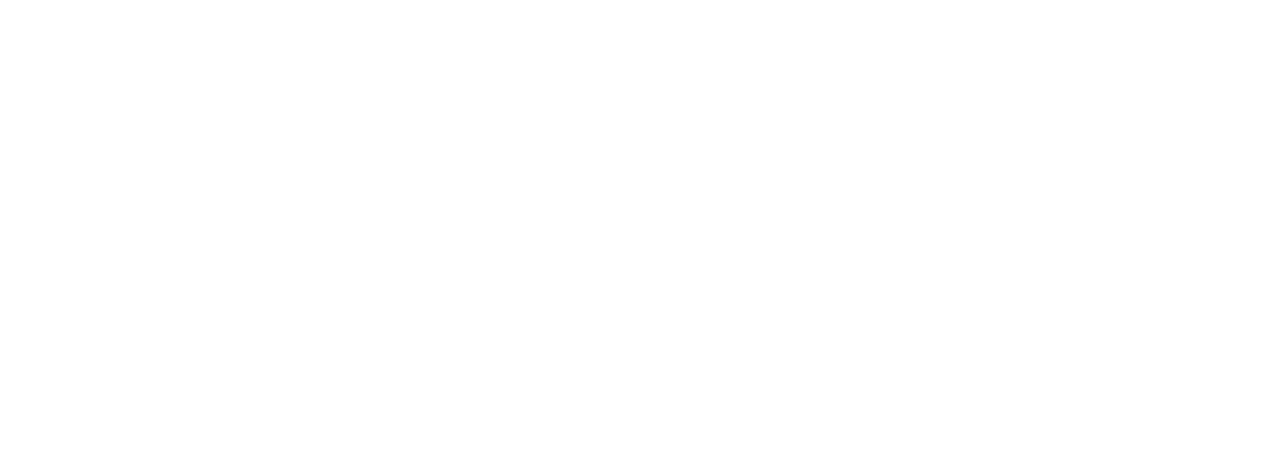
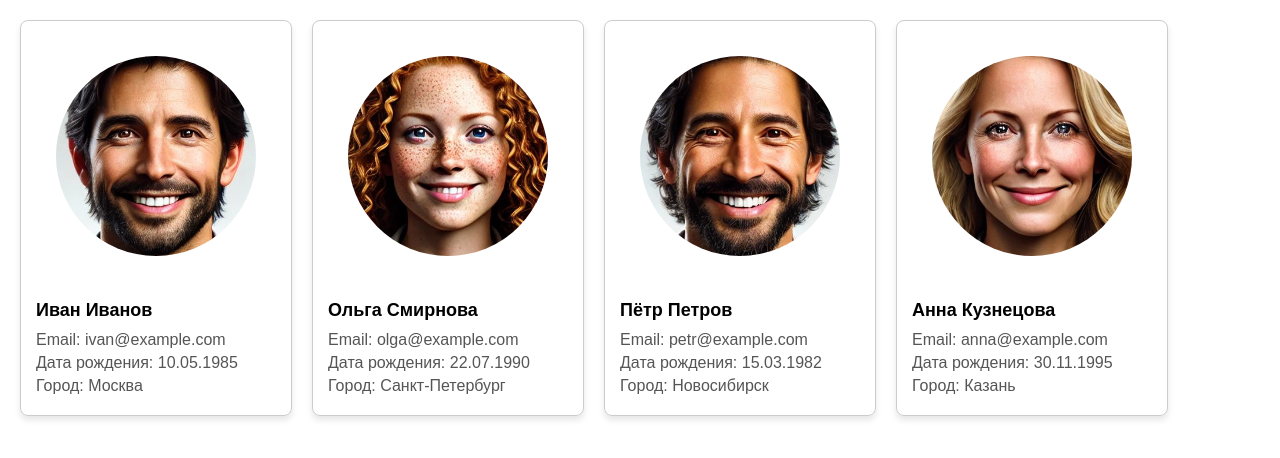
Before and after one commit to Vaslav-MS/L-VD02-CSS, a plain HTML site: page index.html in a window 1280 px wide. Drawn offline with Linux system fonts and the light colour scheme.

Commit message:
final code

```diff
--- a/index.html
+++ b/index.html
@@ -2,9 +2,74 @@
 <html lang="en">
 <head>
     <meta charset="UTF-8">
-    <title>Title</title>
+    <meta name="viewport" content="width=device-width, initial-scale=1.0">
+    <title>Карточки пользователей</title>
+    <style>
+        body {
+            font-family: Arial, sans-serif;
+            margin: 20px;
+            display: flex;
+            flex-wrap: wrap;
+            gap: 20px;
+        }
+        .card {
+            border: 1px solid #ccc;
+            border-radius: 8px;
+            width: 240px;
+            padding: 15px;
+            box-shadow: 0 4px 6px rgba(0, 0, 0, 0.1);
+            transition: transform 0.5s, box-shadow 0.2s;
+        }
+        .card:hover {
+            transform: scale(1.05);
+            box-shadow: 0 6px 10px rgba(0, 0, 0, 0.2);
+        }
+        .card img {
+            border-radius: 50%;
+            width: 200px;
+            height: 200px;
+            object-fit: cover;
+            margin-bottom: 10px;
+            padding: 20px;
+        }
+        .card h3 {
+            margin: 10px 0;
+            font-size: 18px;
+        }
+        .card p {
+            margin: 5px 0;
+            color: #555;
+        }
+    </style>
 </head>
 <body>
-
+    <div class="card">
+        <img src="ivan.jpg" alt="Фото Иван Иванов">
+        <h3>Иван Иванов</h3>
+        <p>Email: ivan@example.com</p>
+        <p>Дата рождения: 10.05.1985</p>
+        <p>Город: Москва</p>
+    </div>
+    <div class="card">
+        <img src="olga.jpg" alt="Фото Ольга Смирнова">
+        <h3>Ольга Смирнова</h3>
+        <p>Email: olga@example.com</p>
+        <p>Дата рождения: 22.07.1990</p>
+        <p>Город: Санкт-Петербург</p>
+    </div>
+    <div class="card">
+        <img src="petr.jpg" alt="Фото Пётр Петров">
+        <h3>Пётр Петров</h3>
+        <p>Email: petr@example.com</p>
+        <p>Дата рождения: 15.03.1982</p>
+        <p>Город: Новосибирск</p>
+    </div>
+    <div class="card">
+        <img src="anna.jpg" alt="Фото Анна Кузнецова">
+        <h3>Анна Кузнецова</h3>
+        <p>Email: anna@example.com</p>
+        <p>Дата рождения: 30.11.1995</p>
+        <p>Город: Казань</p>
+    </div>
 </body>
 </html>
```
Also changed, not shown: anna.jpg (added), ivan.jpg (added), olga.jpg (added), petr.jpg (added).
